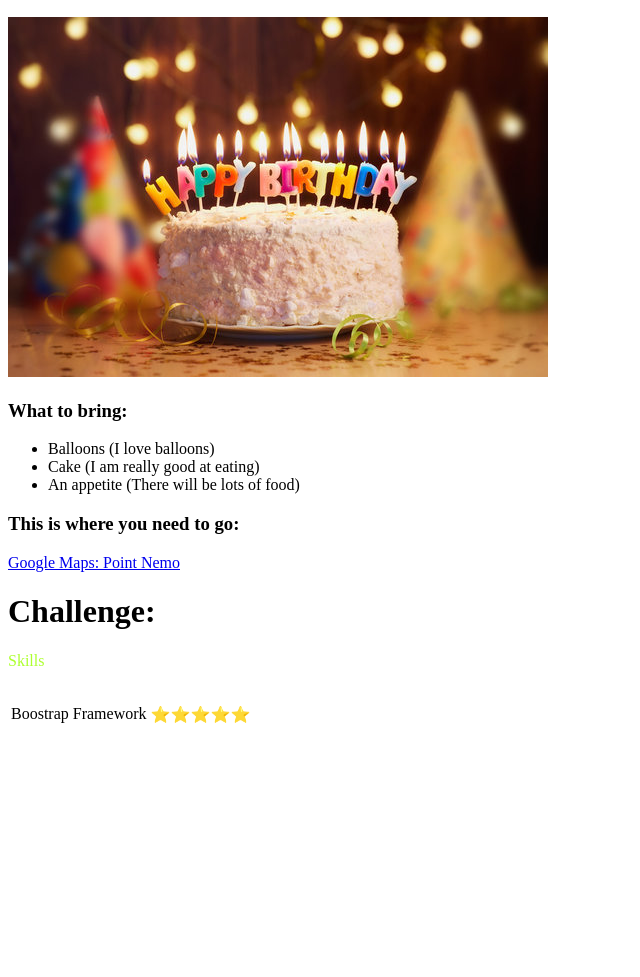
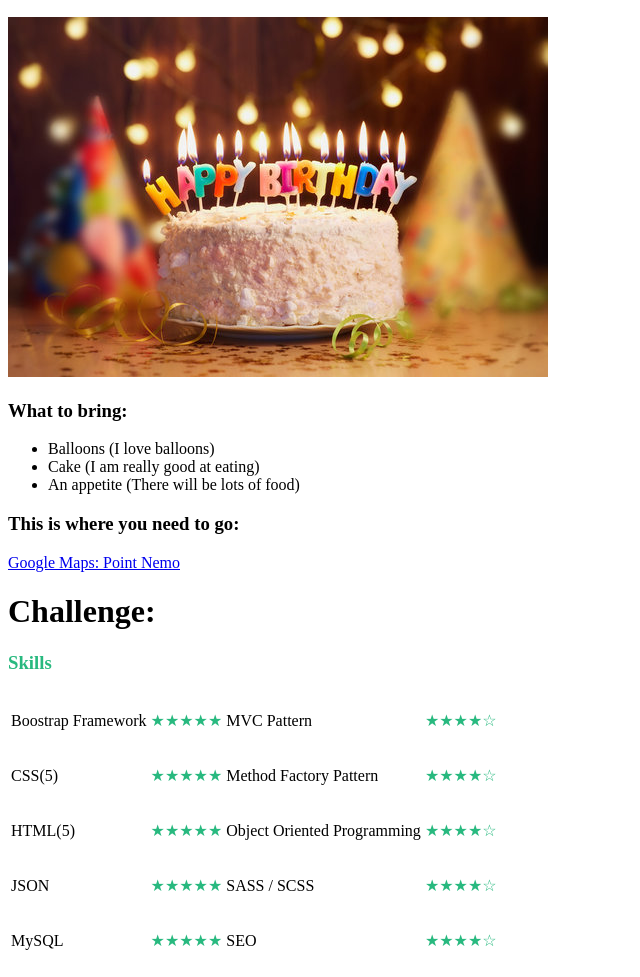
Before and after one commit to mac352-NJIT/lab2-challenge, a plain HTML site: page index.html in a window 1280 px wide. Shown: the part 110-1087 px from the top of the page, without its empty margins (0-640 px from the left). Before the commit the page ends 861 px from the top, so only its background shows below. Drawn offline with Linux system fonts and the light colour scheme.

Commit message:
Challenge complete kindoff

```diff
--- a/index.html
+++ b/index.html
@@ -29,14 +29,41 @@
     <h1>
         Challenge:
     </h1>
-    <p style = "color: greenyellow;">Skills</p>
+
+    <h3 style="color: rgb(40, 185, 127)">
+        Skills
+    </h3>
     <table>
         <tbody>
             <tr>
-                <td><p text-align = right>Boostrap Framework</p></td>
-                <td><p text-align = left>⭐⭐⭐⭐⭐</p></td>
-                </p></td>
+                <td>Boostrap Framework</td>
+                <td><p style = "color: rgb(40, 185, 127)">★★★★★</P></td>
+                <td>MVC Pattern</td>
+                <td><p style = "color: rgb(40, 185, 127)">★★★★☆</p></td>
             </tr>
+            <tr>
+                <td>CSS(5)</td>
+                <td><p style = "color: rgb(40, 185, 127)">★★★★★</p></td>
+                <td>Method Factory Pattern</td>
+                <td><p style = "color: rgb(40, 185, 127)">★★★★☆</p></td>
+            </tr>
+            <tr>
+                <td>HTML(5)</td>
+                <td><p style = "color: rgb(40, 185, 127)">★★★★★</p></td>
+                <td>Object Oriented Programming</td>
+                <td><p style = "color: rgb(40, 185, 127)">★★★★☆</p></td>
+            </tr>
+            <tr>
+                <td>JSON</td>
+                <td><p style = "color: rgb(40, 185, 127)">★★★★★</p></td>
+                <td>SASS / SCSS</td>
+                <td><p style = "color: rgb(40, 185, 127)">★★★★☆</p></td>
+            </tr>
+            <tr>
+                <td>MySQL</td>
+                <td><p style = "color: rgb(40, 185, 127)">★★★★★</p></td>
+                <td>SEO</td>
+                <td><p style = "color: rgb(40, 185, 127)">★★★★☆</p></td>
         </tbody>
     </table>
 </body>
```
